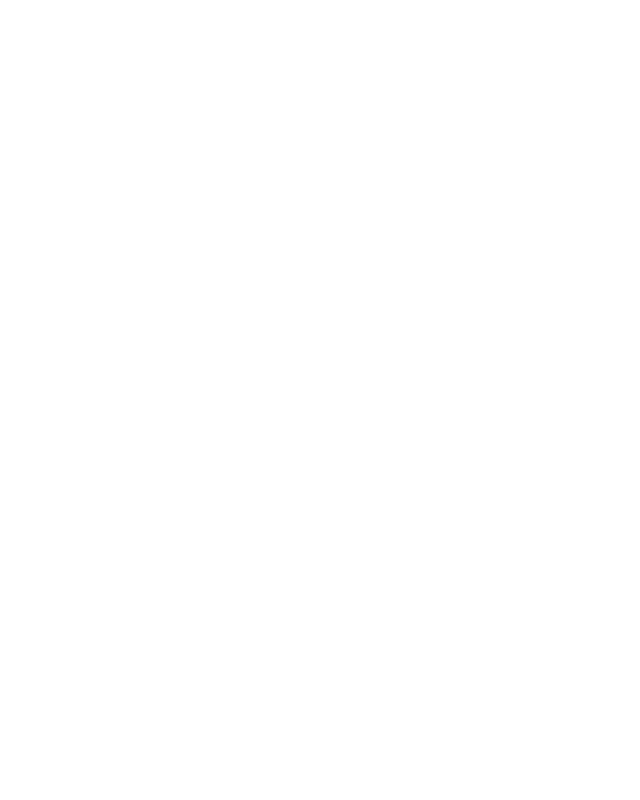
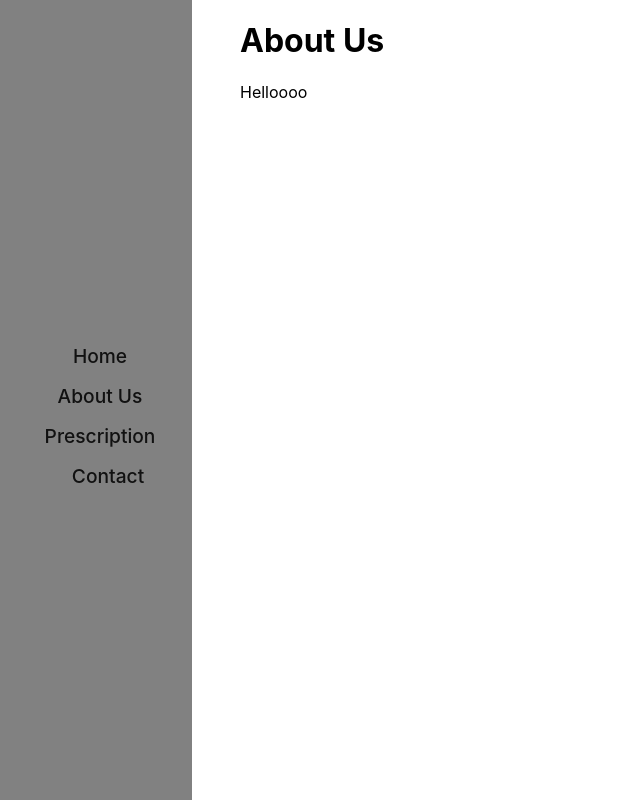
Before and after one commit to 241322/spot_ui_bug_squashers, a React (Create React App) app: page /about in a window 1280 px wide. Before the commit this address had no page. Shown: the whole page, without its empty margins (0-640 px from the left). Built offline with nearby package versions, Linux system fonts and the light colour scheme.

Commit message:
did some side nav word

```diff
--- a/src/App.css
+++ b/src/App.css
@@ -2,37 +2,33 @@
   text-align: center;
 }
 
-.App-logo {
-  height: 40vmin;
-  pointer-events: none;
+nav{
+  height: 100%;
+  width: 10rem;
+  position: fixed;
+  z-index: 1;
+  top: 0;
+  left: 0;
+  background-color: #818181;
+  overflow-x: hidden;
+  padding-top: 60px;
+  transition: 0.5 ease;
+  display: flex;
+  flex-direction: column;
+  justify-content: center;
+  align-items: center;
 }
 
-@media (prefers-reduced-motion: no-preference) {
-  .App-logo {
-    animation: App-logo-spin infinite 20s linear;
-  }
+.nav-link{
+  padding: 8px 8px 8px 32px;
+  text-decoration: none;
+  font-size: 1.2rem;
+  color: #111;
+  display: block;
+  transition: 0.3 ease;
+  font-weight: 500;
 }
 
-.App-header {
-  background-color: #282c34;
-  min-height: 100vh;
-  display: flex;
-  flex-direction: column;
-  align-items: center;
-  justify-content: center;
-  font-size: calc(10px + 2vmin);
-  color: white;
+.nav-link:hover{
+  color: #f1f1f1;
 }
-
-.App-link {
-  color: #61dafb;
-}
-
-@keyframes App-logo-spin {
-  from {
-    transform: rotate(0deg);
-  }
-  to {
-    transform: rotate(360deg);
-  }
-}
--- a/src/App.js
+++ b/src/App.js
@@ -5,18 +5,29 @@ import AboutUs from './Pages/AboutUs';
 import PrescriptionSubmission from './Pages/PrescriptionSubmission';
 import ContactPage from './Pages/ContactPage';
 
+import { Link } from 'react-router-dom';
+
 import './App.css';
 
 function App() {
   return (
     <Router>
+    <div>
+      <nav style={{ padding: '1rem', borderBottom: '1px solid #ccc' }}>
+        <Link className='nav-link' to="/" style={{ marginRight: '1rem' }}>Home</Link>
+        <Link className='nav-link' to="/about" style={{ marginRight: '1rem' }}>About Us</Link>
+        <Link className='nav-link' to="/prescription" style={{ marginRight: '1rem' }}>Prescription</Link>
+        <Link className='nav-link' to="/contact">Contact</Link>
+      </nav>
+
       <Routes>
-        <Route path='/' element={<HomePage />} />
-        <Route path='/' element={<AboutUs />} />
-        <Route path='/' element={<PrescriptionSubmission />} />
-        <Route path='/' element={<ContactPage />} />
+        <Route path="/" element={<HomePage />} />
+        <Route path="/about" element={<AboutUs />} />
+        <Route path="/prescription" element={<PrescriptionSubmission />} />
+        <Route path="/contact" element={<ContactPage />} />
       </Routes>
-    </Router>
+    </div>
+  </Router>
   );
 }
 
--- a/src/Pages/AboutUs.jsx
+++ b/src/Pages/AboutUs.jsx
@@ -0,0 +1,10 @@
+import "../Styles/AboutUsStyle.css";
+
+export default function AboutUs() {
+    return(
+        <div>
+            <h1>About Us</h1>
+            <p>Helloooo</p>
+        </div>
+    );
+}
--- a/src/Pages/ContactPage.jsx
+++ b/src/Pages/ContactPage.jsx
@@ -0,0 +1,10 @@
+import "../Styles/ContactStyle.css";
+
+export default function ContactPage() {
+    return(
+        <div>
+            <h1>Contact Us</h1>
+            <p>Don't really, we don't care about your problems :)</p>
+        </div>
+    );
+}
--- a/src/Pages/HomePage.jsx
+++ b/src/Pages/HomePage.jsx
@@ -0,0 +1,10 @@
+import "../Styles/HomeStyle.css"
+
+export default function HomePage() {
+    return(
+        <div>
+            <h1>Welcome</h1>
+            <p>This is the home page</p>
+        </div>
+    );
+}
--- a/src/Pages/PrescriptionSubmission.jsx
+++ b/src/Pages/PrescriptionSubmission.jsx
@@ -0,0 +1,10 @@
+import "../Styles/PrescriptionSubmission.css";
+
+export default function PrescriptionSubmission() {
+    return(
+        <div>
+            <h1>Prescription Submission</h1>
+            <p>Don't really know what that word means lol</p>
+        </div>
+    );
+}
--- /dev/null
+++ b/src/Styles/AboutUsStyle.css
@@ -0,0 +1,3 @@
+body{
+    margin-left: 15rem;
+}
--- /dev/null
+++ b/src/Styles/ContactStyle.css
@@ -0,0 +1,3 @@
+body{
+    margin-left: 15rem;
+}
--- /dev/null
+++ b/src/Styles/HomeStyle.css
@@ -0,0 +1,3 @@
+body{
+    margin-left: 15rem;
+}
--- /dev/null
+++ b/src/Styles/PrescriptionSubmission.css
@@ -0,0 +1,3 @@
+body{
+    margin-left: 15rem;
+}
```
